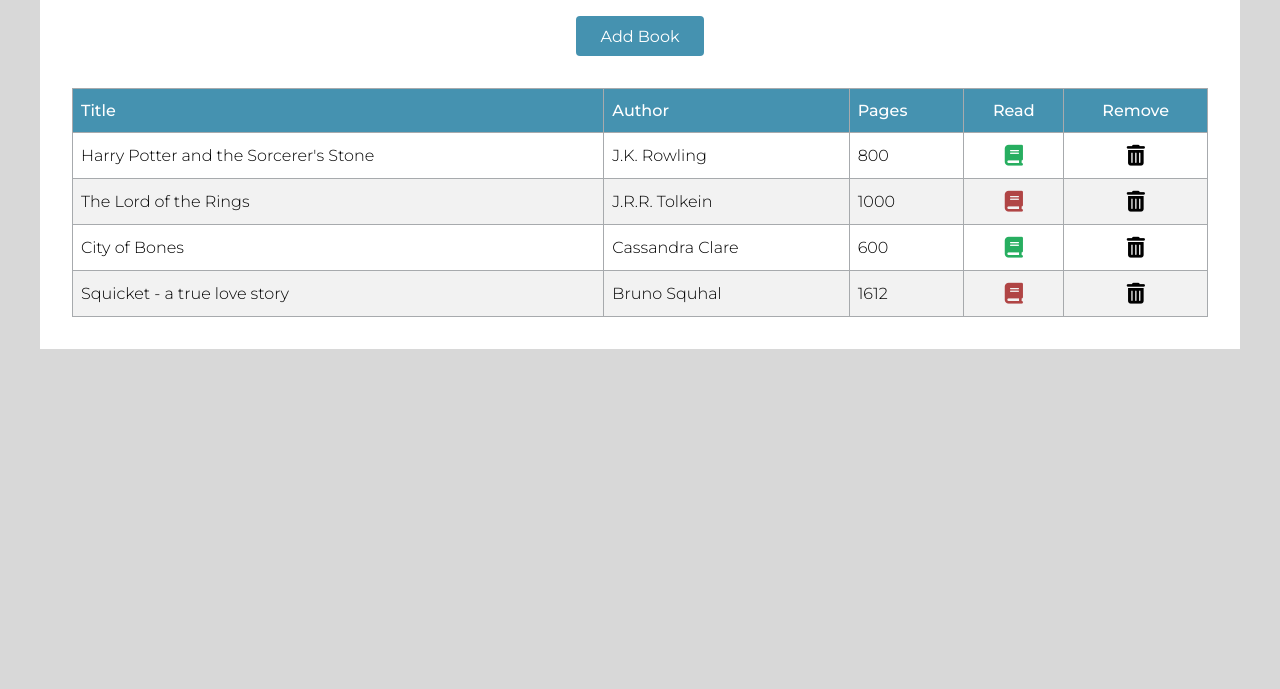
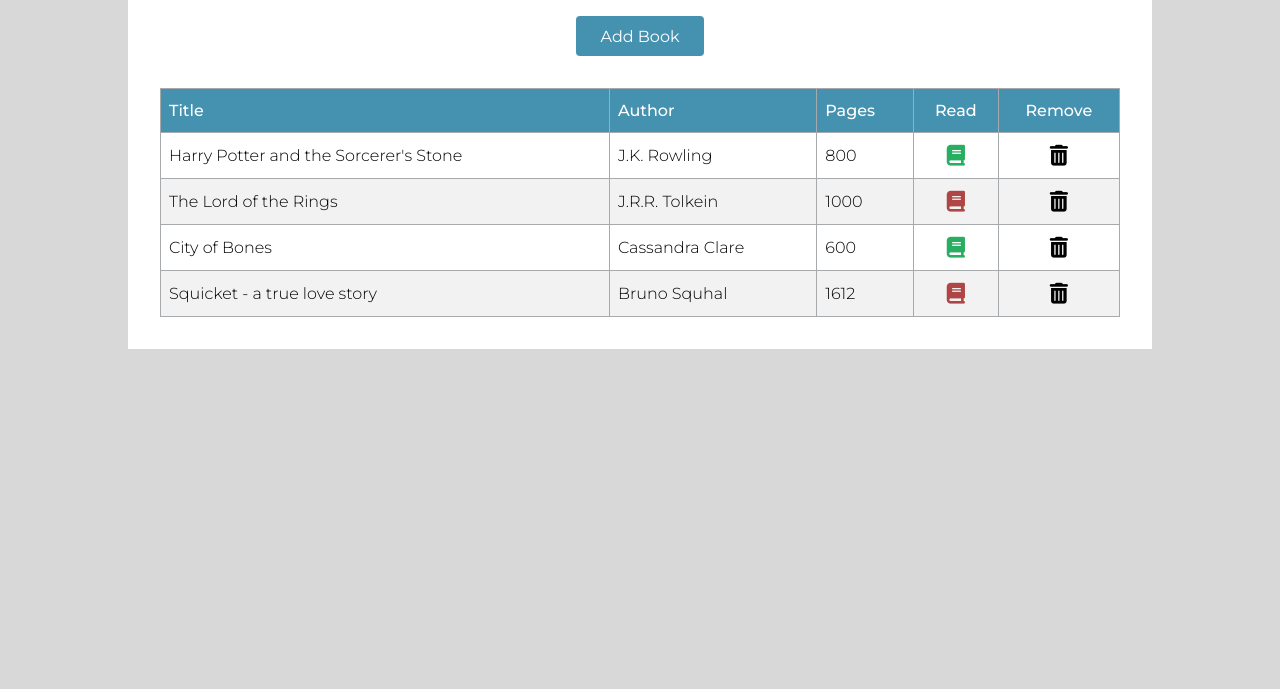
Before and after one commit to kapaha/book-library, a plain HTML site: page index.html in a window 1280 px wide. Shown: the part 175-864 px from the top of the page. Drawn offline with Linux system fonts and the light colour scheme.

Commit message:
decrease .container max-width

```diff
--- a/styles.css
+++ b/styles.css
@@ -181,7 +181,7 @@ input:not([type="checkbox"]):hover {
 /* end table styles */
 
 .container {
-    max-width: 75rem;
+    max-width: 64rem;
 
     margin-top: 4rem;
     margin-left: auto;
@@ -328,7 +328,6 @@ input:not([type="checkbox"]):hover {
 
 .event-banner {
     --flow-space: 0;
-    max-width: 1000px;
     width: 100%;
     margin-bottom: 0.5rem;
     padding: 0.4em;
```
